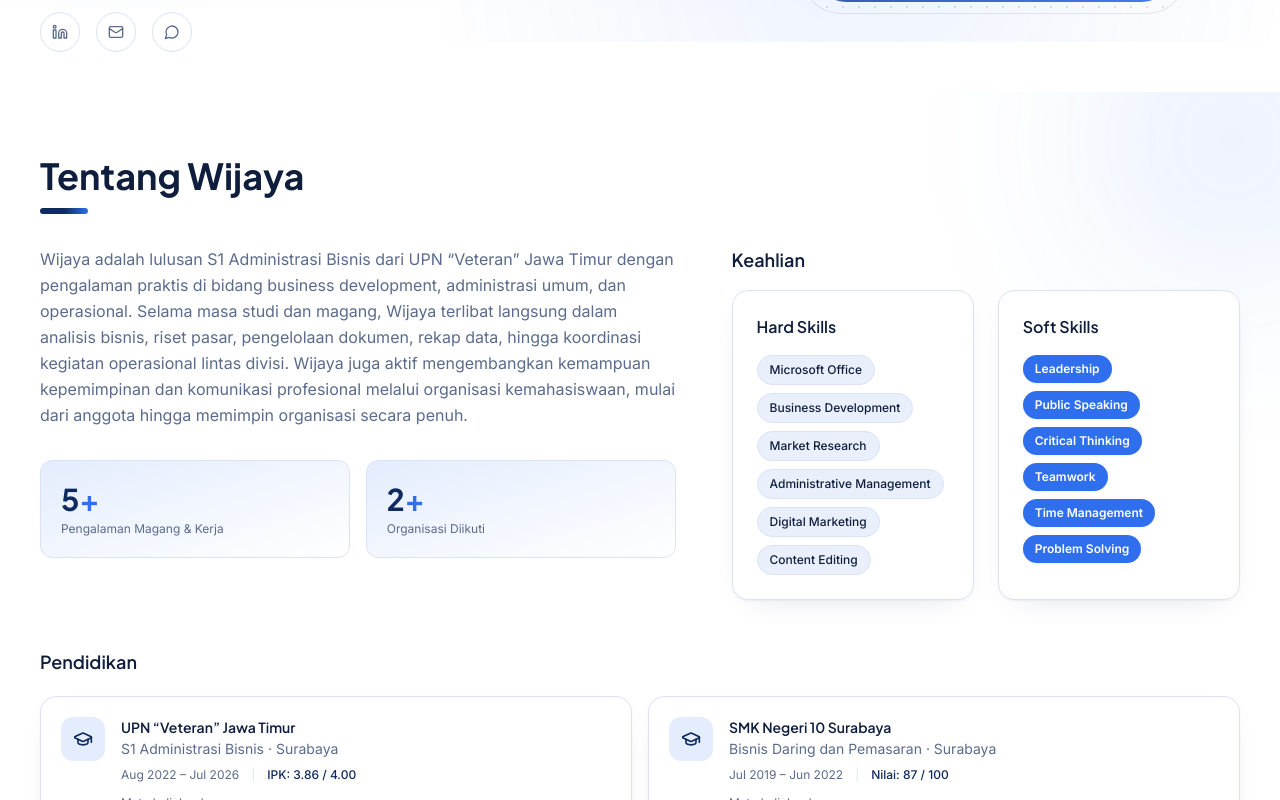
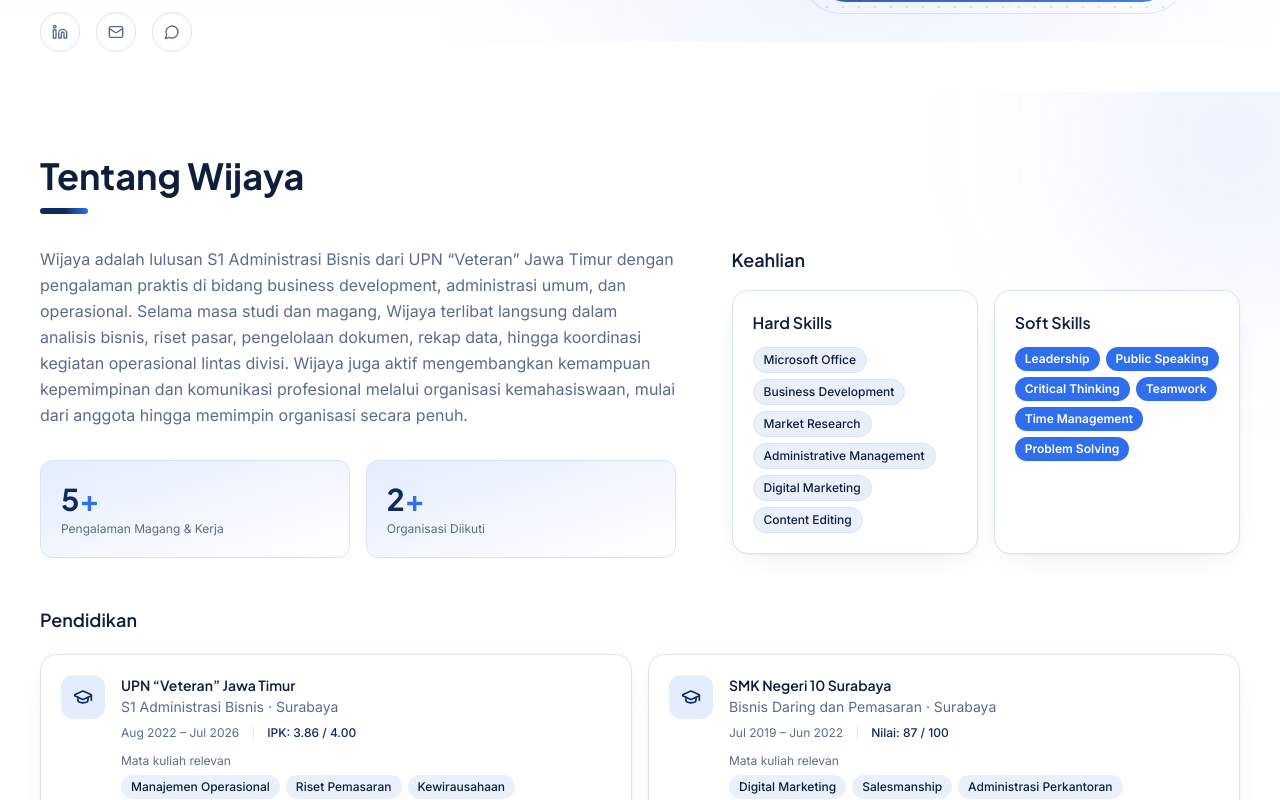
Before and after one commit to erikafh13/Portofolio1, a Next.js app: page / in a window 1280 px wide. Shown: the part 535-1335 px from the top of the page. Built offline with nearby package versions, Linux system fonts and the light colour scheme.

Commit message:
Update Skills.tsx

```diff
--- a/components/Skills.tsx
+++ b/components/Skills.tsx
@@ -9,31 +9,31 @@ export default function Skills() {
   const soft = skills.filter((s) => s.category === "soft");
 
   return (
-    <div className="grid gap-6 sm:grid-cols-2">
-      <div className="rounded-2xl border border-border bg-white p-6 dark:border-border-dark dark:bg-card-dark">
+    <div className="grid gap-4 sm:grid-cols-2">
+      <div className="rounded-2xl border border-border bg-white p-5 dark:border-border-dark dark:bg-card-dark">
         <h4 className="font-display text-base font-semibold text-text-primary dark:text-text-dark-primary">
           {lang === "id" ? "Hard Skills" : "Hard Skills"}
         </h4>
-        <div className="mt-4 flex flex-wrap gap-2">
+        <div className="mt-3 flex flex-wrap gap-1.5">
           {hard.map((skill) => (
             <span
               key={skill.name}
-              className="rounded-full border border-border bg-bg-soft px-3 py-1.5 text-xs font-medium text-text-primary dark:border-border-dark dark:bg-bg-dark-soft dark:text-text-dark-primary"
+              className="rounded-full border border-border bg-bg-soft px-2.5 py-1 text-xs font-medium text-text-primary dark:border-border-dark dark:bg-bg-dark-soft dark:text-text-dark-primary"
             >
               {skill.name}
             </span>
           ))}
         </div>
       </div>
-      <div className="rounded-2xl border border-border bg-white p-6 dark:border-border-dark dark:bg-card-dark">
+      <div className="rounded-2xl border border-border bg-white p-5 dark:border-border-dark dark:bg-card-dark">
         <h4 className="font-display text-base font-semibold text-text-primary dark:text-text-dark-primary">
           {lang === "id" ? "Soft Skills" : "Soft Skills"}
         </h4>
-        <div className="mt-4 flex flex-wrap gap-2">
+        <div className="mt-3 flex flex-wrap gap-1.5">
           {soft.map((skill) => (
             <span
               key={skill.name}
-              className="rounded-full bg-accent px-3 py-1.5 text-xs font-semibold text-white shadow-sm dark:bg-accent-dark dark:text-navy"
+              className="rounded-full bg-accent px-2.5 py-1 text-xs font-semibold text-white shadow-sm dark:bg-accent-dark dark:text-navy"
             >
               {skill.name}
             </span>
```
